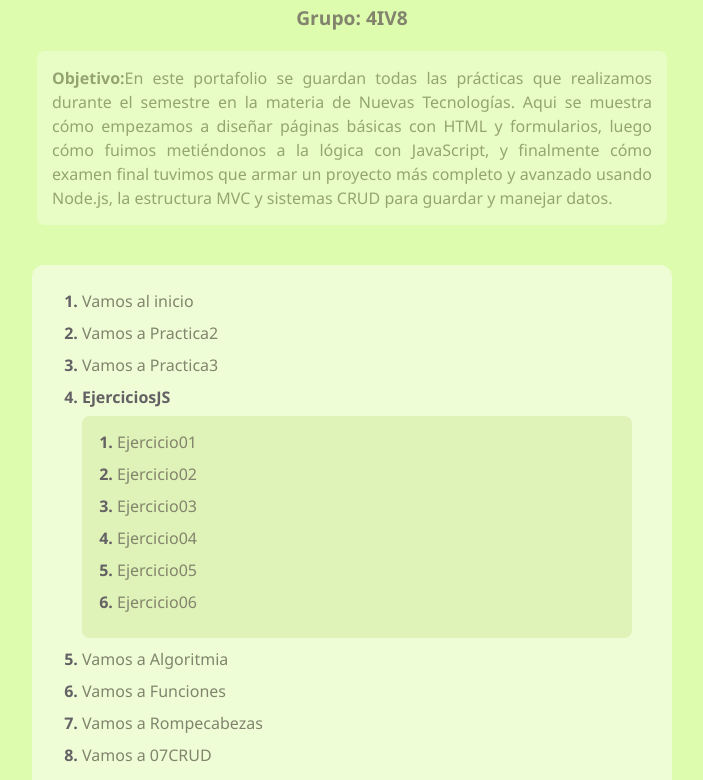
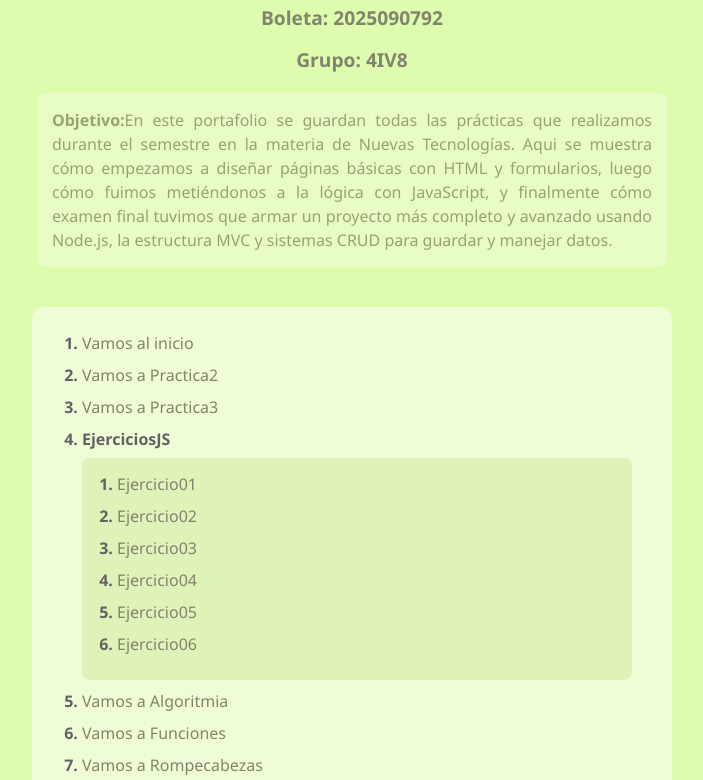
Before and after one commit to MariaJoseCastelan/4IV8_CASTELAN_MELO_MARIAJOSE, a website: page index.html in a window 1280 px wide. Shown: the part 180-960 px from the top of the page, without its empty margins (288-991 px from the left). Drawn offline with Linux system fonts and the light colour scheme.

Commit message:
Agrego la boleta como dato de estudiante

```diff
--- a/index.html
+++ b/index.html
@@ -10,6 +10,7 @@
   <header>
     <h1>PORTAFOLIO DE EVIDENCIAS</h1>
     <h2>CASTELAN MELO MARIA JOSÉ</h2>
+    <h3>Boleta: 2025090792</h3>
     <h3>Grupo: 4IV8</h3>
     <p class="objetivo"><strong>Objetivo:</strong>En este portafolio se guardan todas las prácticas que realizamos durante el semestre en la materia de Nuevas Tecnologías. Aqui se muestra cómo empezamos a diseñar páginas básicas con HTML y formularios, luego cómo fuimos metiéndonos a la lógica con JavaScript, y finalmente cómo examen final tuvimos que armar un proyecto más completo y avanzado usando Node.js, la estructura MVC y sistemas CRUD para guardar y manejar datos.</p>
   </header>
```
